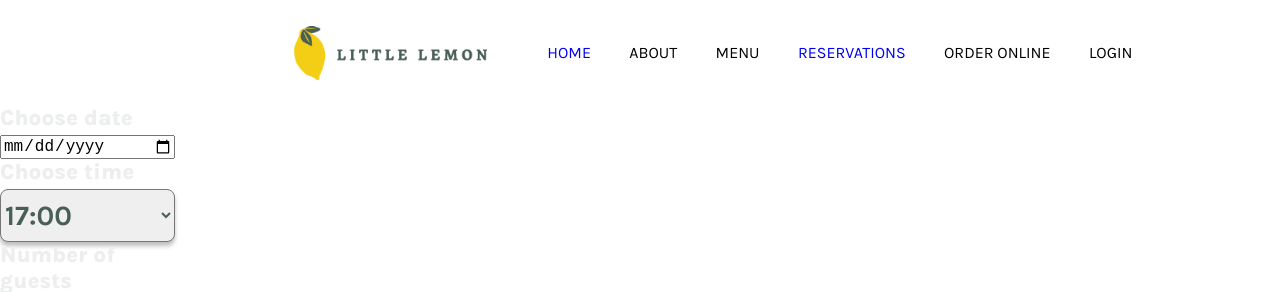
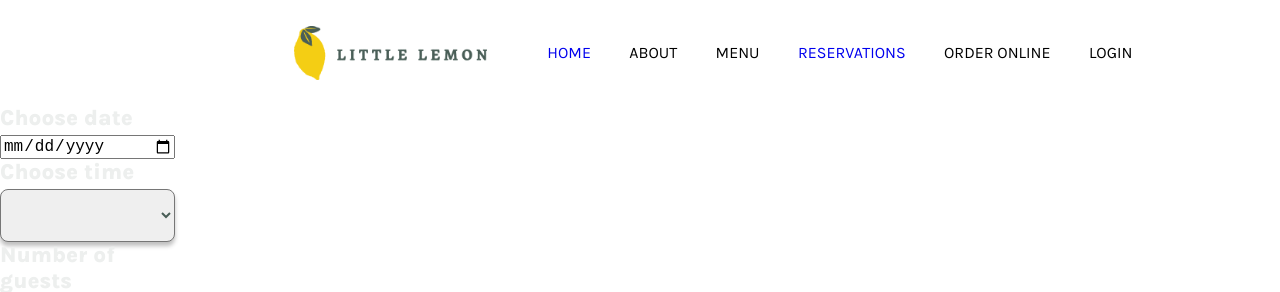
Before and after one commit to Mrmanu09/Little-Lemon, a React (Create React App) app: page /booking in a window 1280 px wide. Shown: the top 292 px of the page. Built offline with nearby package versions, Linux system fonts and the light colour scheme; a web font is replaced by a local one.

Commit message:
form validation

```diff
--- a/src/Components/BookingForm.js
+++ b/src/Components/BookingForm.js
@@ -1,4 +1,6 @@
 import { useState } from "react";
+
+import '../Css/BookingForm.css';
 
 function BookingForm(props) {
     const [fieldData, setFieldData] = useState({
@@ -8,10 +10,39 @@ function BookingForm(props) {
         occasion: ""
     })
 
+    const [fieldErrors, setFieldErrors] = useState({
+        "date-error": "",
+        "res-time-error": "",
+        "guests-error": "",
+        "occasion-error": ""
+    })
+
+    const handleError = (name, value) => {setFieldErrors(prevErrors => ({...prevErrors, [name] : value}))}
+
+    const isThereAnyErrors = () => {
+        return !(fieldErrors['date-error'] === "" && fieldErrors['res-time-error'] === "" && fieldErrors['guest-error'] === "" && fieldErrors['occasion-error'] === "")
+    }
+
     const handleChange = e => {
         const name = e.target.name;
         const value = e.target.value;
-        if (name === "date") {props.dispatchAvailableTimes(value)}
+        if (name === "date") {
+            const invalidDateThresh = new Date()
+            invalidDateThresh.setDate(invalidDateThresh.getDate()-2)
+            if(new Date(value) < invalidDateThresh){
+                handleError("date-error", "Can not book for a date that has passed");
+            }
+            else{
+                handleError("date-error", "");
+                props.dispatchAvailableTimes(value);
+            }
+        } else if (name == "res-time"){
+            if(value === "--select--"){
+                handleError("res-time-error", "Please select an option");
+            } else {
+                handleError("res-time-error", "");
+            }
+        }
 
         setFieldData(prevFieldData => ({...prevFieldData, [name]: value}))
     }
@@ -24,19 +55,27 @@ function BookingForm(props) {
     return (
         <form style={{"display": "grid", "max-width": "200", "gap": "20"}} onSubmit={handleSubmit}>
             <label for="res-date">Choose date</label>
-            <input type="date" id="res-date" name="date" value={fieldData['date']} onChange={handleChange}/>
+            <input type="date" id="res-date" name="date" value={fieldData['date']} onChange={handleChange} required className={fieldErrors['date-error'] === "" ? "no-error" : "error"}/>
+            <p style={fieldErrors['date-error'] === "" ? {} : {"display": "block"}}>{fieldErrors['date-error']}</p>
             <label for="res-time">Choose time</label>
-            <select id="res-time" name="res-time" onChange={handleChange}>
-                {props.availableTimes.map((time) => <option>{time}</option>)}
+            <select id="res-time" name="res-time" value={fieldData['res-time']} onChange={handleChange}>
+                <option value="--select--" key="select"></option>
+                {props.availableTimes.map((time) => <option value={time} key={time}>{time}</option>)}
             </select>
+            <p style={fieldErrors['res-time-error'] === "" ? {} : {"display": "block"}}>{fieldErrors['res-time-error']}</p>
             <label for="guests">Number of guests</label>
-            <input type="number" placeholder="1" min="1" max="10" id="guests" name="guests" onChange={handleChange}/>
+            <input type="number" placeholder="1" min="1" max="10" id="guests" name="guests" value={fieldData['guests']} onChange={handleChange}/>
             <label for="occasion">Occasion</label>
-            <select id="occasion" name="occasion" onChange={handleChange}>
+            <select id="occasion" name="occasion" value={fieldData['occasion']} onChange={handleChange}>
                 <option>Birthday</option>
                 <option>Anniversary</option>
             </select>
-            <input type="submit" value="Make Your reservation"/>
+            <input type="submit" value="Make Your reservation" role="submit" disabled={
+                !(fieldErrors['date-error'] === ""
+                && fieldErrors['res-time-error'] === ""
+                && fieldErrors['guests-error'] === ""
+                && fieldErrors['occasion-error'] === ""
+                )}/>
         </form>
     )
 }
--- /dev/null
+++ b/src/Css/BookingForm.css
@@ -0,0 +1,8 @@
+form p {
+    display: none;
+    color: red;
+}
+
+.error {
+    border-color: red;
+}
```
Also changed, not shown: 2 other files (tests, documents, lock files or other folders).
